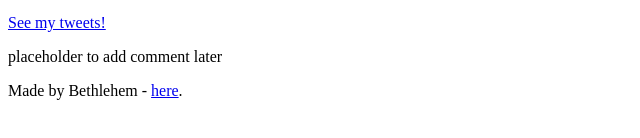
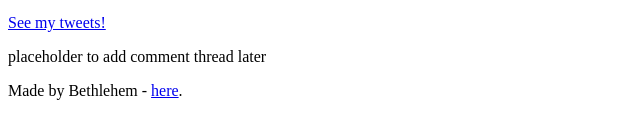
Before and after one commit to bettytracey27/My_First_Portfolio, a plain HTML site: page html_basic/index.html in a window 1280 px wide. Shown: the part 648-786 px from the top of the page, 0-640 px from the left. Drawn offline with Linux system fonts and the light colour scheme.

Commit message:
Fix structure: add header, main, footer and correct aside text

```diff
--- a/html_basic/index.html
+++ b/html_basic/index.html
@@ -11,6 +11,7 @@
       <li><a href="tweets.html">Tweets</a></li>
     </ul>
   </header>
+
   <main>
     <article>
 <h1>Welcome to My 1st Portfolio</h1>
@@ -28,9 +29,10 @@
 <p><a href="tweets.html">See my tweets!</a></p>
  </article>
     <aside>
-      <p>placeholder to add comment later</p>
+      <p>placeholder to add comment thread later</p>
     </aside>
   </main>
+
   <footer>
     <p>Made by Bethlehem - <a href="https://github.com/bettytracey27" target="_blank">here</a>.</p>
   </footer>
```
Also changed, not shown: html_basic/tweets.html (+2 -1 lines).
